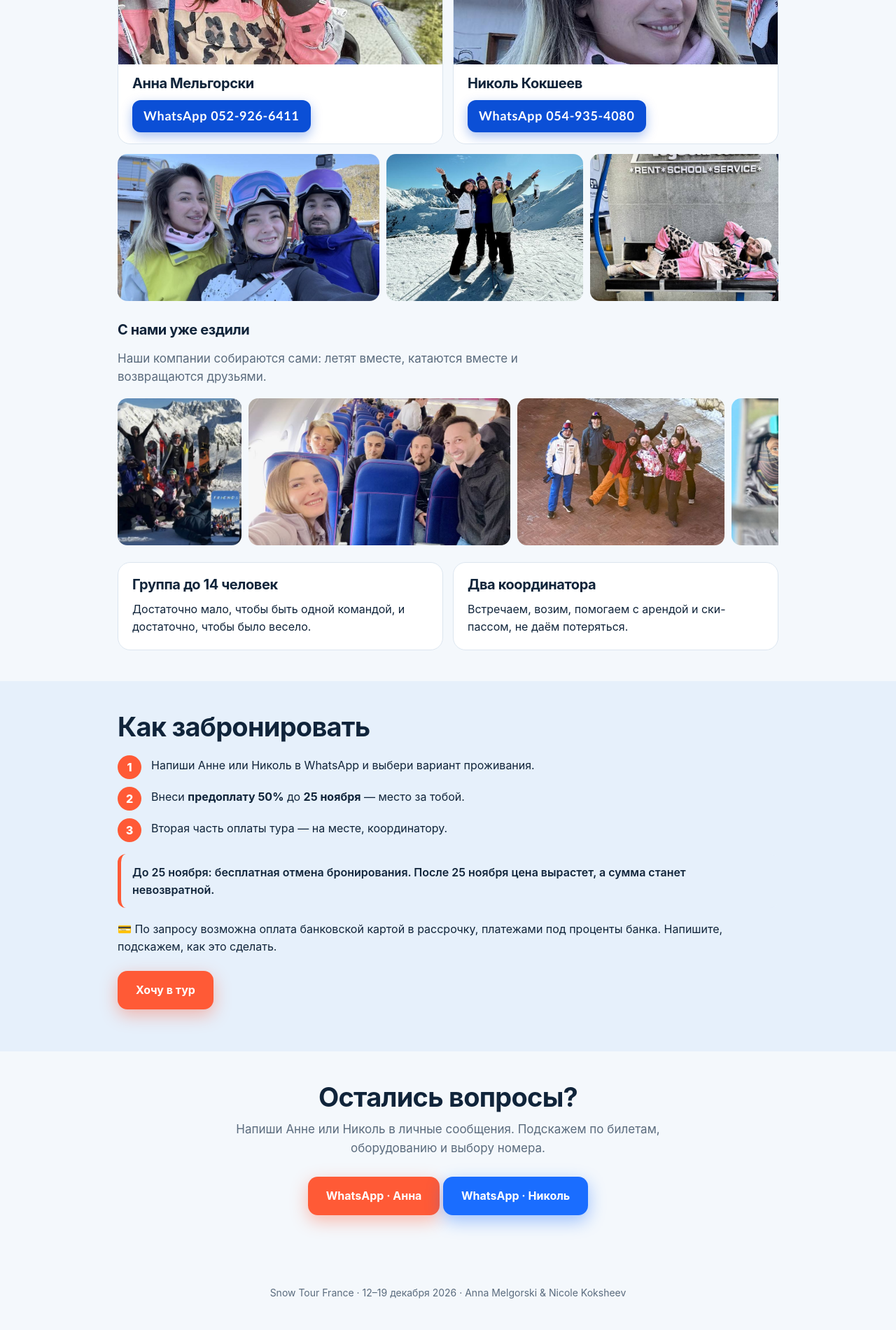
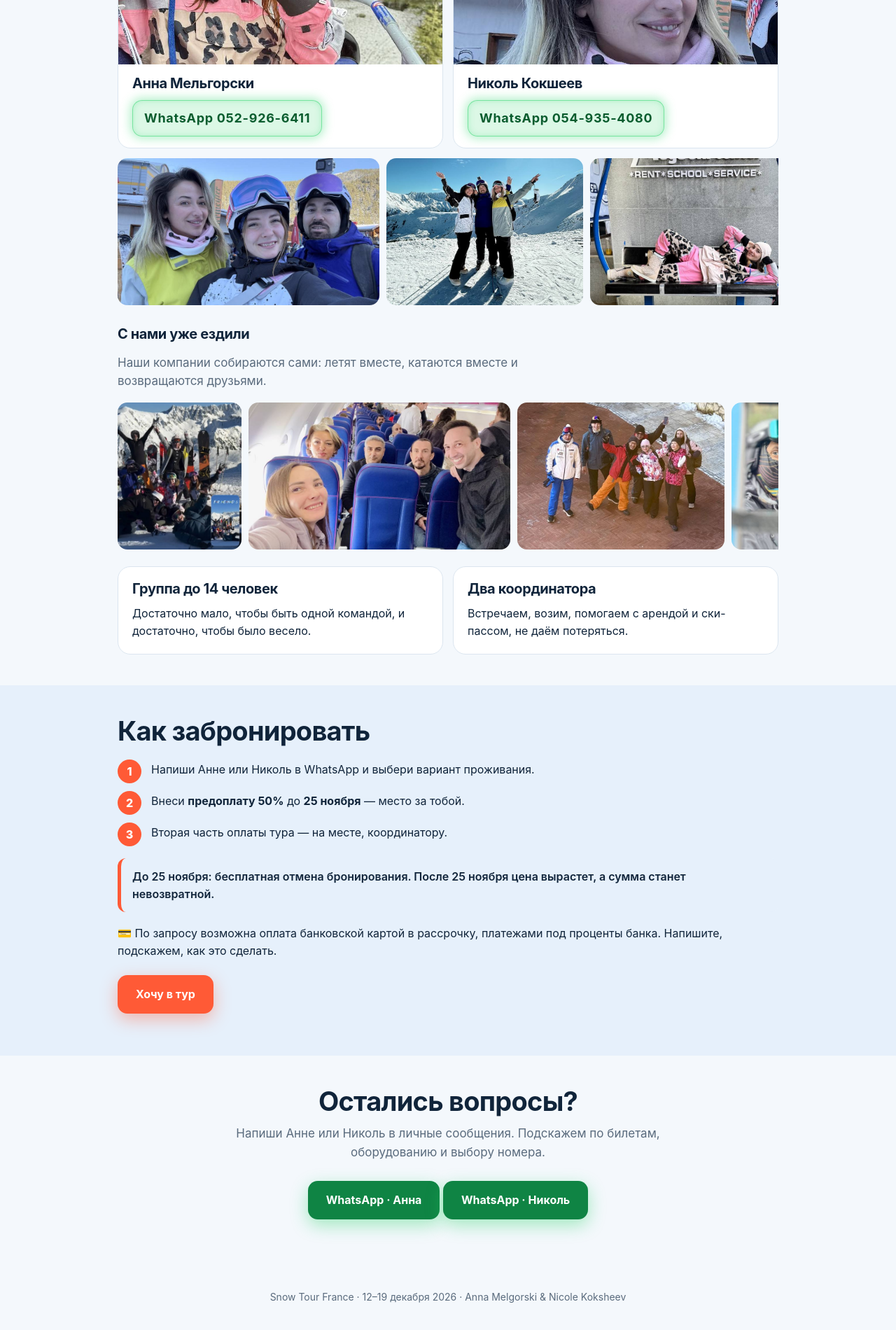
Before and after one commit to Shashkist/snow-tour-france, a plain HTML site: page index.html in a window 1280 px wide. Shown: the part 7147-9047 px from the top of the page at 70% size. Drawn offline with Linux system fonts and the light colour scheme.

Commit message:
Сделай кнопки имен зелёного вотсапного WhatsApp цвета, а кнопки номера т
Requested via Telegram (Anna). Model: anthropic/claude-sonnet-5.5, 6 steps, $0.096.

```diff
--- a/assets/css/site.css
+++ b/assets/css/site.css
@@ -1,6 +1,6 @@
-:root{--bg:#f4f8fc;--ink:#10243a;--muted:#5a6b7d;--card:#fff;--line:#dbe5ef;--accent:#ff5a36;--accent2:#1a6dff;--soft:#e6f0fb;box-sizing:border-box;padding-top:env(safe-area-inset-top,0px);padding-bottom:env(safe-area-inset-bottom,0px)}
-@media (prefers-color-scheme:dark){:root:not([data-theme="light"]){--bg:#0b1624;--ink:#eaf2fb;--muted:#9db0c4;--card:#13243a;--line:#223852;--soft:#16304d}}
-:root[data-theme="dark"]{--bg:#0b1624;--ink:#eaf2fb;--muted:#9db0c4;--card:#13243a;--line:#223852;--soft:#16304d}
+:root{--bg:#f4f8fc;--ink:#10243a;--muted:#5a6b7d;--card:#fff;--line:#dbe5ef;--accent:#ff5a36;--accent2:#1a6dff;--soft:#e6f0fb;--wa:#0f8444;--wa-ink:#0a5c2e;box-sizing:border-box;padding-top:env(safe-area-inset-top,0px);padding-bottom:env(safe-area-inset-bottom,0px)}
+@media (prefers-color-scheme:dark){:root:not([data-theme="light"]){--bg:#0b1624;--ink:#eaf2fb;--muted:#9db0c4;--card:#13243a;--line:#223852;--soft:#16304d;--wa-ink:#5be08f}}
+:root[data-theme="dark"]{--bg:#0b1624;--ink:#eaf2fb;--muted:#9db0c4;--card:#13243a;--line:#223852;--soft:#16304d;--wa-ink:#5be08f}
 *{box-sizing:border-box}html{scroll-behavior:smooth;scroll-padding-top:env(safe-area-inset-top,0px)}
 body{margin:0;background:var(--bg);color:var(--ink);font:16px/1.55 -apple-system,"Segoe UI",Roboto,Helvetica,Arial,sans-serif}
 img{max-width:100%;display:block}
@@ -17,6 +17,8 @@ h2{font-size:clamp(26px,5vw,38px)}h3{font-size:20px}
 .chips span{background:rgba(255,255,255,.14);border:1px solid rgba(255,255,255,.25);padding:7px 12px;border-radius:12px;font-weight:600;font-size:14px}
 .btn{display:inline-block;background:var(--accent);color:#fff;text-decoration:none;font-weight:700;padding:15px 26px;border-radius:14px;box-shadow:0 8px 24px rgba(255,90,54,.4)}
 .btn.alt{background:transparent;border:2px solid currentColor;box-shadow:none;margin-left:8px}
+.btn.wa{background:var(--wa);box-shadow:0 8px 24px rgba(37,211,102,.4)}
+.btn.wa-num{display:inline-block;background:rgba(37,211,102,.16);color:var(--wa-ink);border:1px solid rgba(37,211,102,.55);backdrop-filter:blur(8px);-webkit-backdrop-filter:blur(8px);box-shadow:0 0 14px 3px rgba(37,211,102,.35),inset 0 0 10px rgba(37,211,102,.25);padding:11px 16px;font-size:18px;letter-spacing:.04em}
 .grid{display:grid;gap:14px;grid-template-columns:repeat(auto-fit,minmax(210px,1fr))}
 .card{background:var(--card);border:1px solid var(--line);border-radius:18px;padding:20px}
 .big{font-size:38px;font-weight:800;letter-spacing:-.03em;color:var(--accent2)}
--- a/index.html
+++ b/index.html
@@ -107,8 +107,8 @@
 <h2>Организаторы</h2>
 <p class="lead">Две сноубордистки, организаторы мероприятий и просто люди, которые любят людей и снег. Едем так, чтобы было классно и тем, кто приезжает один, и тем, кто с друзьями.</p>
 <div class="grid" style="margin-top:16px">
-<div class="card" style="padding:0;overflow:hidden"><img data-g loading="lazy" decoding="async" src="img/org-anna.jpg" alt="Анна" style="width:100%;height:300px;object-fit:cover"><div style="padding:16px 20px"><h3>Анна Мельгорски</h3><a href="https://wa.me/972529266411" style="display:inline-block;background:#0b4fd6;color:#fff;text-decoration:none;font-family:'Avenir Next','Trebuchet MS',Verdana,sans-serif;font-size:18px;font-weight:700;letter-spacing:.04em;padding:9px 16px;border-radius:12px;box-shadow:0 6px 16px rgba(11,79,214,.35)">WhatsApp 052-926-6411</a></div></div>
-<div class="card" style="padding:0;overflow:hidden"><img data-g loading="lazy" decoding="async" src="img/org-nicole.jpg" alt="Николь" style="width:100%;height:300px;object-fit:cover;object-position:center top"><div style="padding:16px 20px"><h3>Николь Кокшеев</h3><a href="https://wa.me/972549354080" style="display:inline-block;background:#0b4fd6;color:#fff;text-decoration:none;font-family:'Avenir Next','Trebuchet MS',Verdana,sans-serif;font-size:18px;font-weight:700;letter-spacing:.04em;padding:9px 16px;border-radius:12px;box-shadow:0 6px 16px rgba(11,79,214,.35)">WhatsApp 054-935-4080</a></div></div>
+<div class="card" style="padding:0;overflow:hidden"><img data-g loading="lazy" decoding="async" src="img/org-anna.jpg" alt="Анна" style="width:100%;height:300px;object-fit:cover"><div style="padding:16px 20px"><h3>Анна Мельгорски</h3><a class="btn wa-num" href="https://wa.me/972529266411">WhatsApp 052-926-6411</a></div></div>
+<div class="card" style="padding:0;overflow:hidden"><img data-g loading="lazy" decoding="async" src="img/org-nicole.jpg" alt="Николь" style="width:100%;height:300px;object-fit:cover;object-position:center top"><div style="padding:16px 20px"><h3>Николь Кокшеев</h3><a class="btn wa-num" href="https://wa.me/972549354080">WhatsApp 054-935-4080</a></div></div>
 </div>
 <div class="strip"><img data-g loading="lazy" decoding="async" src="img/team-01.jpg" alt="Анна и Николь"><img data-g loading="lazy" decoding="async" src="img/team-02.jpg" alt="Анна и Николь на склоне"><img data-g loading="lazy" decoding="async" src="img/team-03.jpg" alt="Анна"><img data-g loading="lazy" decoding="async" src="img/team-04.jpg" alt="Анна"><img data-g loading="lazy" decoding="async" src="img/team-05.jpg" alt="Анна и Николь"><img data-g loading="lazy" decoding="async" src="img/team-06.jpg" alt="Анна на подъёмнике"></div>
 <h3 style="margin-top:22px">С нами уже ездили</h3>
@@ -132,7 +132,7 @@
 <section id="contacts"><div class="wrap" style="text-align:center">
 <h2>Остались вопросы?</h2>
 <p class="lead" style="margin:0 auto 18px">Напиши Анне или Николь в личные сообщения. Подскажем по билетам, оборудованию и выбору номера.</p>
-<p><a class="btn" href="https://wa.me/972529266411">WhatsApp · Анна</a> <a class="btn" href="https://wa.me/972549354080" style="margin-top:10px;background:var(--accent2);box-shadow:0 8px 24px rgba(26,109,255,.4)">WhatsApp · Николь</a></p>
+<p><a class="btn wa" href="https://wa.me/972529266411">WhatsApp · Анна</a> <a class="btn wa" href="https://wa.me/972549354080" style="margin-top:10px">WhatsApp · Николь</a></p>
 </div></section>
 <footer><div class="wrap">Snow Tour France · 12–19 декабря 2026 · Anna Melgorski &amp; Nicole Koksheev</div></footer>
 <div id="lb"><img alt=""></div>
```
